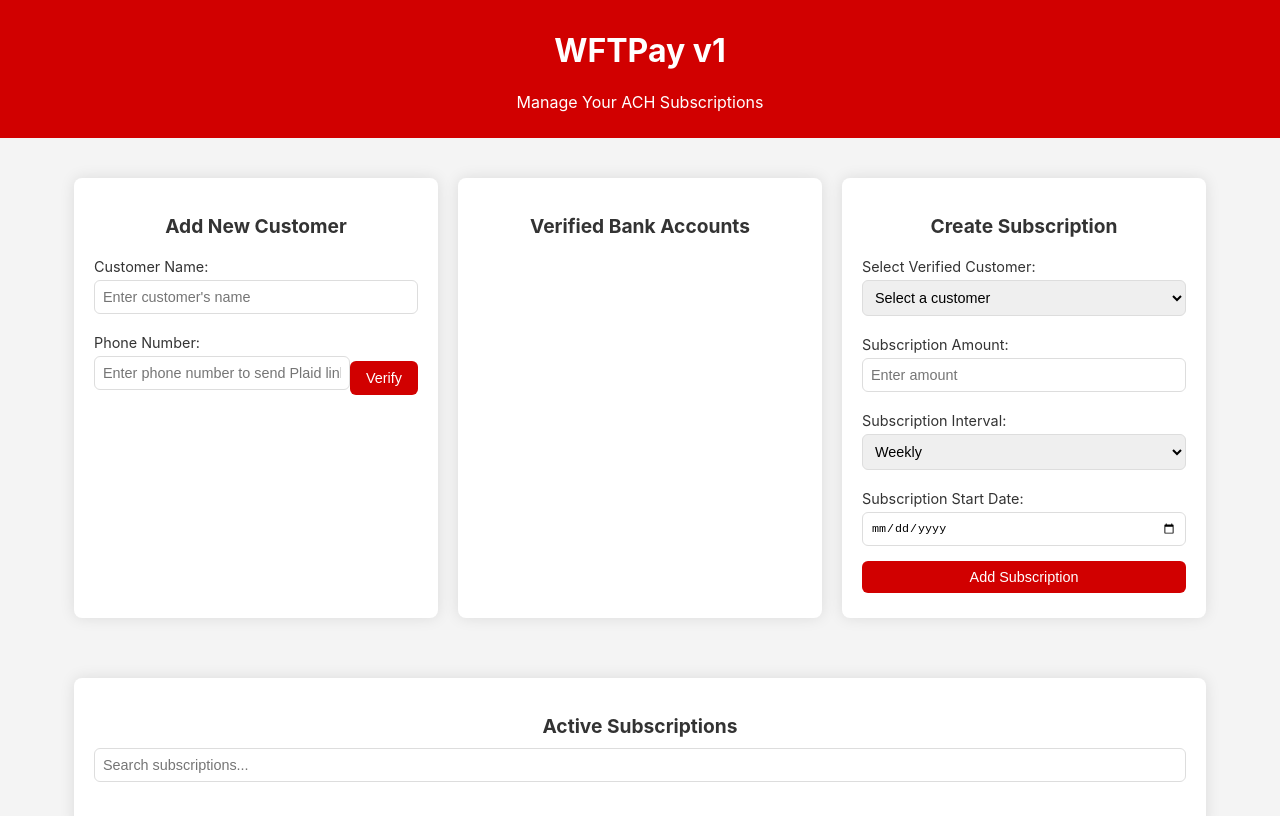
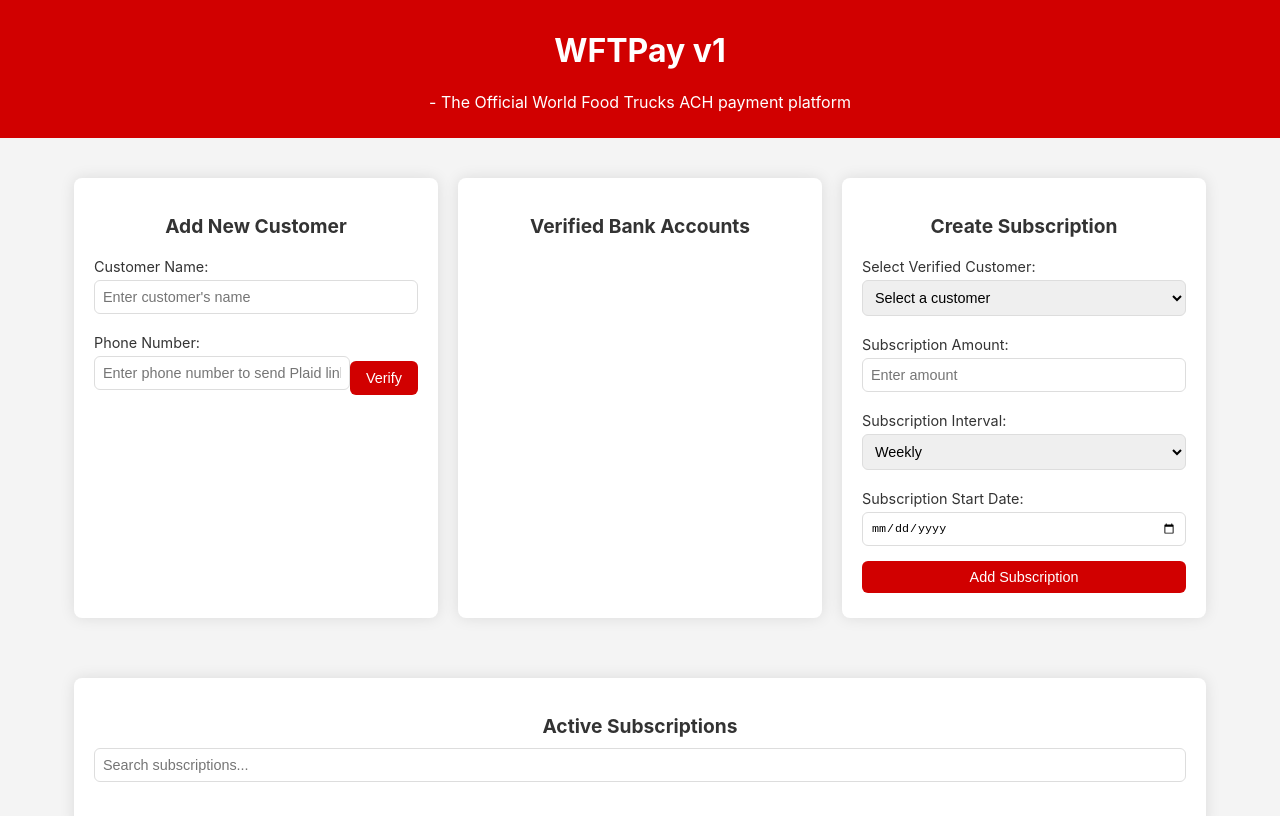
Before and after one commit to ProgrammedbyAndrew/WFTpay, a plain HTML site: page index.html in a window 1280 px wide. Drawn offline with Linux system fonts and the light colour scheme.

Commit message:
Update index.html

```diff
--- a/index.html
+++ b/index.html
@@ -3,7 +3,7 @@
 <head>
     <meta charset="UTF-8">
     <meta name="viewport" content="width=device-width, initial-scale=1.0">
-    <title>WFTPay v1 - The Official World Food Trucks ACH payment platform</title>
+    <title>WFTPay v1</title>
     <style>
         body {
             font-family: -apple-system, BlinkMacSystemFont, "Segoe UI", Roboto, "Helvetica Neue", Arial, sans-serif;
@@ -147,7 +147,7 @@
 <body>
     <div class="header">
         <h1>WFTPay v1</h1>
-        <p>Manage Your ACH Subscriptions</p>
+        <p>- The Official World Food Trucks ACH payment platform</p>
     </div>
 
     <div class="container">
```
